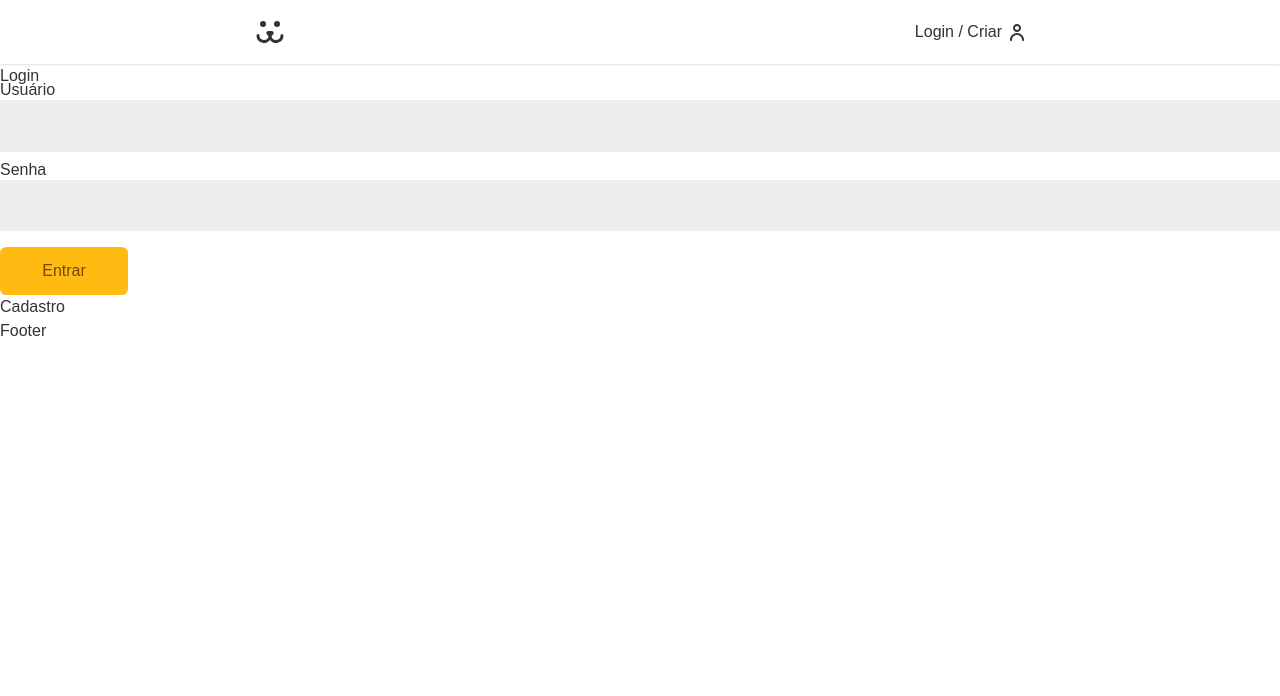
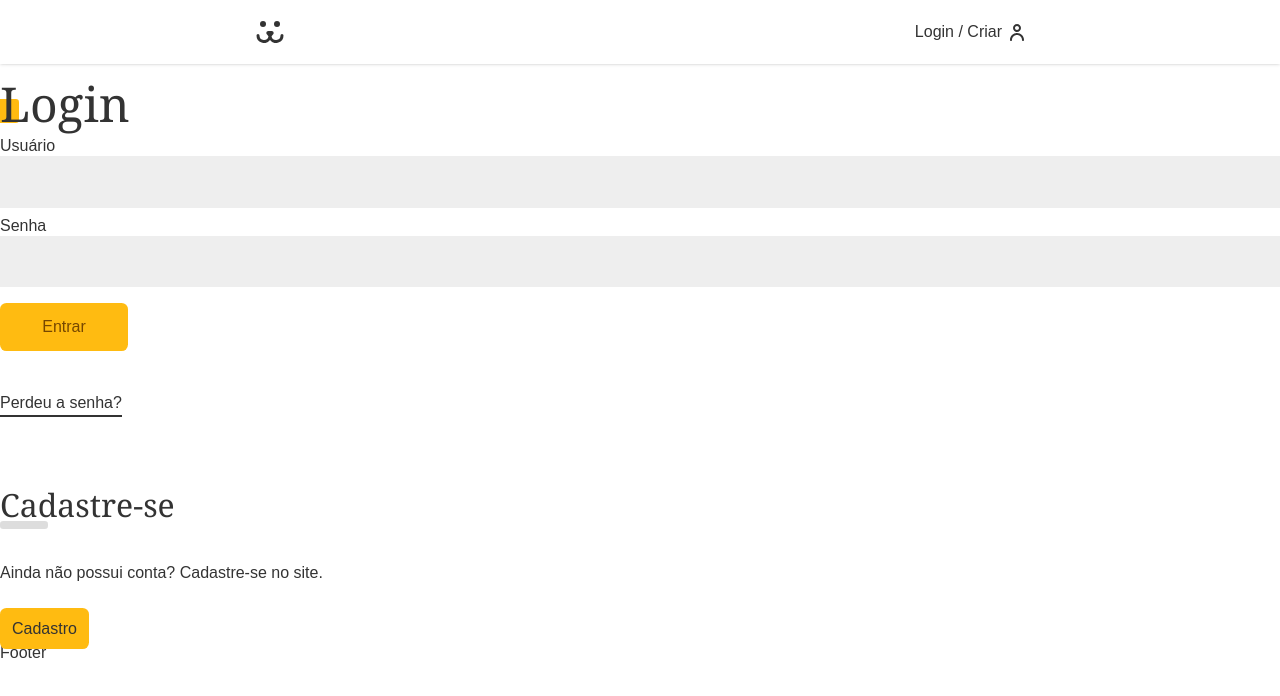
Before and after one commit to kauasilvandrade/Dogs, a React (Vite) app: page /login in a window 1280 px wide. Shown: the top 696 px of the page. Built offline with nearby package versions, Linux system fonts and the light colour scheme.

Commit message:
feat: cria a validação de token, useContext e estilos do formulario

```diff
--- a/src/App.tsx
+++ b/src/App.tsx
@@ -6,16 +6,20 @@ import { Footer } from "./components/Footer";
 import { Home } from "./components/Home";
 import { Login } from "./components/Login";
 
+import { UserStorage } from "./context/UserContext";
+
 export function App() {
   return (
     <div>
       <BrowserRouter>
+        <UserStorage>
           <Header />
           <Routes>
             <Route path="/" index element={<Home />} />
             <Route path="/login/*" index element={<Login />} />
           </Routes>
           <Footer />
+        </UserStorage>
       </BrowserRouter>
     </div>
   );
--- a/src/components/Header/index.tsx
+++ b/src/components/Header/index.tsx
@@ -1,18 +1,29 @@
 import { Link } from "react-router";
 import Dogs from "../../assets/dogs.svg";
 import User from "../../assets/usuario.svg";
+import { useContext } from "react";
+import { UserContext } from "../../context/UserContext";
 
 export function Header() {
+  const { data, userLogout } = useContext(UserContext);
   return (
     <header className="shadow fixed w-full z-10 bg-white top-0">
       <nav className="container h-16 flex justify-between items-center">
         <Link to={"/"} className="px-0 py-2">
           <img src={Dogs} aria-label="Dogs - Home" alt="Ícone Dogs" />
         </Link>
-        <Link to={"/login"} className="text-[#333] flex items-center gap-2">
-          Login / Criar
-          <img src={User} className="w-[14px] h-[17px]" />
-        </Link>
+        {data ? (
+          <Link to={"/conta"} className="text-[#333] flex items-center gap-2">
+            {data.nome}
+            <img src={User} className="w-[14px] h-[17px]" />
+            <button onClick={userLogout}>Sair</button>
+          </Link>
+        ) : (
+          <Link to={"/login"} className="text-[#333] flex items-center gap-2">
+            Login / Criar
+            <img src={User} className="w-[14px] h-[17px]" />
+          </Link>
+        )}
       </nav>
     </header>
   );
--- /dev/null
+++ b/src/components/Helper/index.tsx
@@ -0,0 +1,8 @@
+type Props = {
+  error: any;
+};
+
+export function Error({ error }: Props) {
+  if (!error) return null;
+  return <p className="text-[#f31] my-4 mx-0">{error}</p>;
+}
--- a/src/components/Login/LoginForm/index.tsx
+++ b/src/components/Login/LoginForm/index.tsx
@@ -2,43 +2,59 @@ import { Link } from "react-router";
 import { Input } from "../../Forms/Inputs";
 import { Button } from "../../Forms/Buttons";
 import { useForm } from "../../../hooks/useform";
+import { useContext } from "react";
+import { UserContext } from "../../../context/UserContext";
+import { Error } from "../../Helper";
 
 export function LoginForm() {
   const username = useForm();
   const password = useForm();
 
+  const { userLogin, error, loading } = useContext(UserContext);
+
   async function handleSubmit(e: React.FormEvent) {
     e.preventDefault();
 
     if (username.validate() && password.validate()) {
-      const response = await fetch(
-        "https://dogsapi.origamid.dev/json/jwt-auth/v1/token",
-        {
-          method: "POST",
-          headers: {
-            "Content-Type": "application/json",
-          },
-          body: JSON.stringify({
-            username: username.value,
-            password: password.value,
-          }),
-        },
-      );
-      const json = await response.json();
-      console.log(response);
-      console.log(json);
+      userLogin(username.value, password.value);
     }
   }
 
   return (
-    <section>
-      <h1>Login</h1>
-      <form action="" onSubmit={handleSubmit}>
+    <section className="animeLeft">
+      <h1 className="title">Login</h1>
+      <form className="mb-8" onSubmit={handleSubmit}>
         <Input type="text" label="Usuário" name="username" {...username} />
         <Input type="password" label="Senha" name="password" {...password} />
-        <Button>Entrar</Button>
+        {loading ? (
+          <Button disabled>Carregando...</Button>
+        ) : (
+          <Button>Entrar</Button>
+        )}
+        <Error error={error} />
       </form>
-      <Link to={"/login/criar"}>Cadastro</Link>
+      <Link
+        className="inline-block text-[#666#] py-2 px-0 after:content-[''] after:h-[2px] after:w-full after:bg-current after:block"
+        to={"/login/perdeu"}
+      >
+        Perdeu a senha?
+      </Link>
+      <div className="mt-16">
+        <h2
+          className="leading-none text-[2rem] after:content-[''] after:h-2 after:w-12 after:block after:rounded-[0.2rem] after:bg-[#ddd]"
+          style={{ fontFamily: "var(--font-sans-second)" }}
+        >
+          Cadastre-se
+        </h2>
+        <p className="my-8">Ainda não possui conta? Cadastre-se no site.</p>
+      </div>
+      <Link
+        className="text-base cursor-pointer border-none rounded-[0.4rem] bg-[#fb1] text-[#764701] p-3 outline-none hover:shadow-[0_0_0_3px_#fea,0_0_0_4px_#fb1] focus-within:hover:shadow-[0_0_0_3px_#fea,0_0_0_4px_#fb1] transition min-w-32 disabled:opacity-[0.5] disabled:cursor-wait"
+        style={{ fontFamily: "var(--font-sans)" }}
+        to={"/login/criar"}
+      >
+        Cadastro
+      </Link>
     </section>
   );
 }
--- a/src/components/Login/index.tsx
+++ b/src/components/Login/index.tsx
@@ -1,10 +1,15 @@
-import { Route, Routes } from "react-router";
+import { Navigate, Route, Routes } from "react-router";
 import { LoginForm } from "./LoginForm";
 import { LoginCreate } from "./LoginCreate";
 import { LoginPasswordLost } from "./LoginPasswordLost";
 import { LoginPasswordReset } from "./LoginPasswordReset";
+import { useContext } from "react";
+import { UserContext } from "../../context/UserContext";
 
 export function Login() {
+  const { login } = useContext(UserContext);
+
+  if (login === true) return <Navigate to="/conta" />;
   return (
     <div>
       <Routes>
--- /dev/null
+++ b/src/context/UserContext.tsx
@@ -0,0 +1,87 @@
+import { createContext, useEffect, useState } from "react";
+import { TOKEN_POST, TOKEN_VALIDATE_POST, USER_GET } from "../utils/api";
+import { useNavigate } from "react-router";
+
+interface UserContextType {
+  userLogin: (username: string, password: string) => Promise<void>;
+  userLogout: () => void;
+  data: any;
+  error: any;
+  loading: boolean;
+  login: boolean;
+}
+
+export const UserContext = createContext<UserContextType | null>(null);
+
+export function UserStorage({ children }: any) {
+  const [data, setData] = useState(null);
+  const [login, setLogin] = useState<null | Boolean>(null);
+  const [loading, setLoading] = useState(false);
+  const [error, setError] = useState(null);
+  const navigate = useNavigate();
+
+  useEffect(() => {
+    async function autoLogin() {
+      const token = window.localStorage.getItem("token");
+      if (token) {
+        try {
+          setError(null);
+          setLoading(true);
+          const { url, options } = TOKEN_VALIDATE_POST(token);
+          const response = await fetch(url, options);
+          if (!response.ok) throw new Error("Token inválido");
+          await getUser(token);
+        } catch (error) {
+          userLogout();
+        } finally {
+          setLoading(false);
+        }
+      }
+    }
+    autoLogin();
+  }, []);
+
+  async function getUser(token: any) {
+    const { url, options } = USER_GET(token);
+    const response = await fetch(url, options);
+    const json = await response.json();
+    setData(json);
+    setLogin(true);
+  }
+
+  async function userLogin(username: any, password: any) {
+    try {
+      setError(null);
+      setLoading(true);
+      const { url, options } = TOKEN_POST({ username, password });
+      const response = await fetch(url, options);
+      if (!response.ok) throw new Error(`Token: Usuário inválido`);
+      const { token } = await response.json();
+      window.localStorage.setItem("token", token);
+      await getUser(token);
+      navigate("/conta");
+    } catch (error: any) {
+      setError(error.message);
+      setLogin(false);
+    } finally {
+      setLoading(false);
+    }
+  }
+
+  async function userLogout() {
+    setData(null);
+    setError(null);
+    setLoading(false);
+    setLogin(false);
+    window.localStorage.removeItem("token");
+    navigate("/login");
+  }
+
+  return (
+    <UserContext.Provider
+      value={{ userLogin, data, userLogout, error, loading, login }}
+    >
+      {children}
+    </UserContext.Provider>
+  );
+}
--- a/src/global.css
+++ b/src/global.css
@@ -1,4 +1,5 @@
 @import "tailwindcss";
+@import url("https://fonts.googleapis.com/css2?family=Spectral:ital,wght@0,200;0,300;0,400;0,500;0,600;0,700;0,800;1,200;1,300;1,400;1,500;1,600;1,700;1,800&display=swap");
 
 * {
   box-sizing: border-box;
@@ -13,6 +14,10 @@ body {
   padding-top: 4rem;
   color: #333;
   font-family: var(--font-sans);
+}
+
+a {
+  color: #333;
 }
 
 img {
@@ -32,3 +37,38 @@ input {
   padding: 0 1rem;
   margin: 0 auto;
 }
+
+.title {
+  font-family: var(--font-sans-second);
+  line-height: 1;
+  font-size: 3rem;
+  margin: 1rem 0;
+  position: relative;
+  z-index: 1;
+}
+
+.title::after {
+  content: "";
+  display: block;
+  width: 1.5rem;
+  height: 1.5rem;
+  background-color: #fb1;
+  position: absolute;
+  bottom: 0.3125rem;
+  left: -0.3125rem;
+  border-radius: 0.2rem;
+  z-index: -1;
+}
+
+.animeLeft {
+  opacity: 0;
+  transform: translateX(-1.25rem);
+  animation: animeLeft 0.3s forwards;
+}
+
+@keyframes animeLeft {
+  to {
+    opacity: initial;
+    transform: initial;
+  }
+}
--- a/src/hooks/useform.tsx
+++ b/src/hooks/useform.tsx
@@ -2,7 +2,7 @@ import { useState } from "react";
 
 const types = {
   email: {
-    regex: /^[a-z0-9.]+@[a-z0-9]+\.[a-z]+\.([a-z]+)?$/i,
+    regex: /^[a-z0-9.]+@[a-z0-9]+\.[a-z]+(\.[a-z]+)?$/i,
     message: "Prencha um email válido",
   },
 };
--- /dev/null
+++ b/src/utils/api.ts
@@ -0,0 +1,38 @@
+export const API_URL = "https://dogsapi.origamid.dev/json";
+
+export function TOKEN_POST(body: any) {
+  return {
+    url: API_URL + "/jwt-auth/v1/token",
+    options: {
+      method: "POST",
+      headers: {
+        "Content-Type": "application/json",
+      },
+      body: JSON.stringify(body),
+    },
+  };
+}
+
+export function TOKEN_VALIDATE_POST(token: any) {
+  return {
+    url: API_URL + "/jwt-auth/v1/token/validate",
+    options: {
+      method: "POST",
+      headers: {
+        Authorization: "Bearer " + token,
+      },
+    },
+  };
+}
+
+export function USER_GET(token: any) {
+  return {
+    url: API_URL + "/api/user",
+    options: {
+      method: "GET",
+      headers: {
+        Authorization: "Bearer " + token,
+      },
+    },
+  };
+}
```
Also changed, not shown: 1 other file (tests, documents, lock files or other folders). Lines whose indentation alone changed are shown as unchanged.
